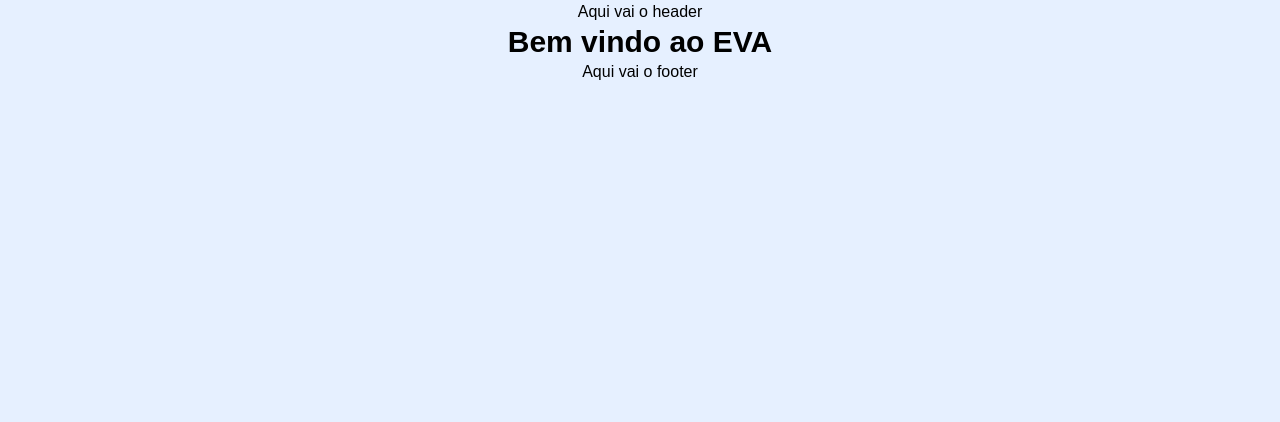
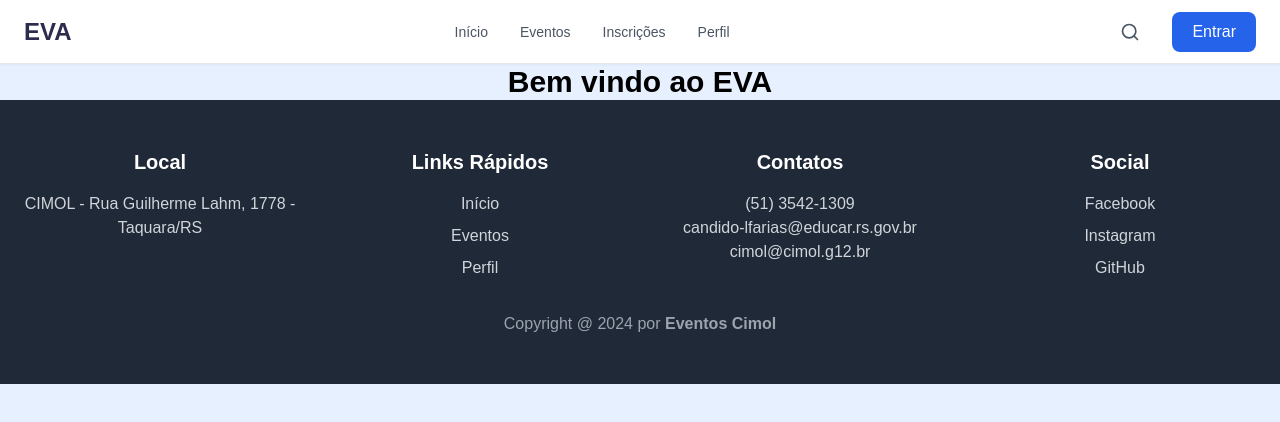
Before and after one commit to valentinaFischer/Eventos-Escolares, a React (Vite) app in the folder frontend/: page / in a window 1280 px wide. Shown: the top 422 px of the page. Built offline with nearby package versions, Linux system fonts and the light colour scheme; what tailwindcss-animated would draw is missing.

Commit message:
Frontend: Header e footer

```diff
--- a/frontend/src/App.css
+++ b/frontend/src/App.css
@@ -1,5 +1,5 @@
 #root {
   max-width: 1280px;
-  margin: 0 auto;
   text-align: center;
+  min-width: 100%;
 }
--- a/frontend/src/components/layoutRoutes/MainLayout.jsx
+++ b/frontend/src/components/layoutRoutes/MainLayout.jsx
@@ -1,18 +1,127 @@
 import React from "react";
-import { Outlet } from "react-router";
+import { Link, Outlet, useNavigate, useNavigation } from "react-router";
+import { Search } from "lucide-react";
 
-export default function MainLayout(){
-   return <>
-      <div>
-         <header>
-            <p>Aqui vai o header</p>
-         </header>
-         <div>
-            <Outlet /> {/* aqui vai ser onde vai os filho */}
-         </div>
-         <footer>
-            <p>Aqui vai o footer</p>
-         </footer>
-      </div>
-   </>
+export default function MainLayout() {
+  return (
+    <>
+      <header className="flex h-16 items-center justify-between border-b bg-white px-6 shadow-sm">
+        <Link to="/" className="text-2xl font-bold text-[#2D2B4E]">
+          EVA
+        </Link>
+
+        <nav className="flex items-center gap-8">
+          <Link
+            to="/home"
+            className="text-sm font-medium text-gray-600 hover:text-gray-900"
+          >
+            Início
+          </Link>
+          <Link
+            to="/events"
+            className="text-sm font-medium text-gray-600 hover:text-gray-900"
+          >
+            Eventos
+          </Link>
+          <Link
+            to="/"
+            className="text-sm font-medium text-gray-600 hover:text-gray-900"
+          >
+            Inscrições
+          </Link>
+
+          <Link
+            to="/profile"
+            className="text-sm font-medium text-gray-600 hover:text-gray-900"
+          >
+            Perfil
+          </Link>
+        </nav>
+
+        <div className="flex items-center justify-center">
+          <button
+            className="rounded-full md:mr-2 p-2 hover:bg-gray-100"
+            aria-label="Search"
+          >
+            <Search className="h-5 w-5 text-gray-600" />
+          </button>
+          <Link
+            to="/login"
+            className="inline-block ml-4 px-5 py-2 font-medium rounded-lg bg-blue-600 text-white"
+          >
+            Entrar
+          </Link>
+        </div>
+      </header>
+      <Outlet /> {/* aqui vai ser onde vai os filho */}
+      <footer className="bg-gray-800 text-white py-12">
+        <div className="container mx-auto px-4">
+          <div className="grid grid-cols-1 md:grid-cols-4 gap-8">
+            <div className="footer-box">
+              <h3 className="text-xl font-bold mb-4">Local</h3>
+              <p className="text-gray-300">
+                CIMOL - Rua Guilherme Lahm, 1778 - Taquara/RS
+              </p>
+            </div>
+            <div className="footer-box">
+              <h3 className="text-xl font-bold mb-4">Links Rápidos</h3>
+              <nav className="flex flex-col space-y-2">
+                <Link
+                  to="/"
+                  className="text-gray-300 hover:text-white transition"
+                >
+                  Início
+                </Link>
+                <Link
+                  to="/events"
+                  className="text-gray-300 hover:text-white transition"
+                >
+                  Eventos
+                </Link>
+                <Link
+                  to="/profile"
+                  className="text-gray-300 hover:text-white transition"
+                >
+                  Perfil
+                </Link>
+              </nav>
+            </div>
+            <div className="footer-box">
+              <h3 className="text-xl font-bold mb-4">Contatos</h3>
+              <p className="text-gray-300">(51) 3542-1309</p>
+              <p className="text-gray-300">candido-lfarias@educar.rs.gov.br</p>
+              <p className="text-gray-300">cimol@cimol.g12.br</p>
+            </div>
+            <div className="footer-box">
+              <h3 className="text-xl font-bold mb-4">Social</h3>
+              <nav className="flex flex-col space-y-2">
+                <a
+                  href="#"
+                  className="text-gray-300 hover:text-white transition"
+                >
+                  Facebook
+                </a>
+                <a
+                  href="#"
+                  className="text-gray-300 hover:text-white transition"
+                >
+                  Instagram
+                </a>
+                <a
+                  href="#"
+                  className="text-gray-300 hover:text-white transition"
+                >
+                  GitHub
+                </a>
+              </nav>
+            </div>
+          </div>
+        </div>
+        <div className="mt-8 text-center text-gray-400">
+          Copyright @ 2024 por{" "}
+          <span className="font-semibold">Eventos Cimol</span>
+        </div>
+      </footer>
+    </>
+  );
 }
--- a/frontend/src/pages/authPages/cadastro/Signin.jsx
+++ b/frontend/src/pages/authPages/cadastro/Signin.jsx
@@ -72,7 +72,7 @@ export default function Signin() {
         </form>
 
         <div className="login-link">
-          <p><Link to="/login" className="login-link-text">Já tem uma conta? </Link></p>
+          <p><Link to="/login" replace className="login-link-text">Já tem uma conta? </Link></p>
         </div>
       </div>
     </div>
--- a/frontend/src/pages/authPages/login/Login.jsx
+++ b/frontend/src/pages/authPages/login/Login.jsx
@@ -50,7 +50,7 @@ export default function Login() {
 
         {/* Link de cadastro abaixo do botão de login */}
         <div className="signup-link">
-          <p> <Link to="/signin" className="signup-link-text">Não tem uma conta?</Link></p>
+          <p> <Link to="/signin" replace className="signup-link-text">Não tem uma conta?</Link></p>
         </div>
       </div>
     </div>
```
